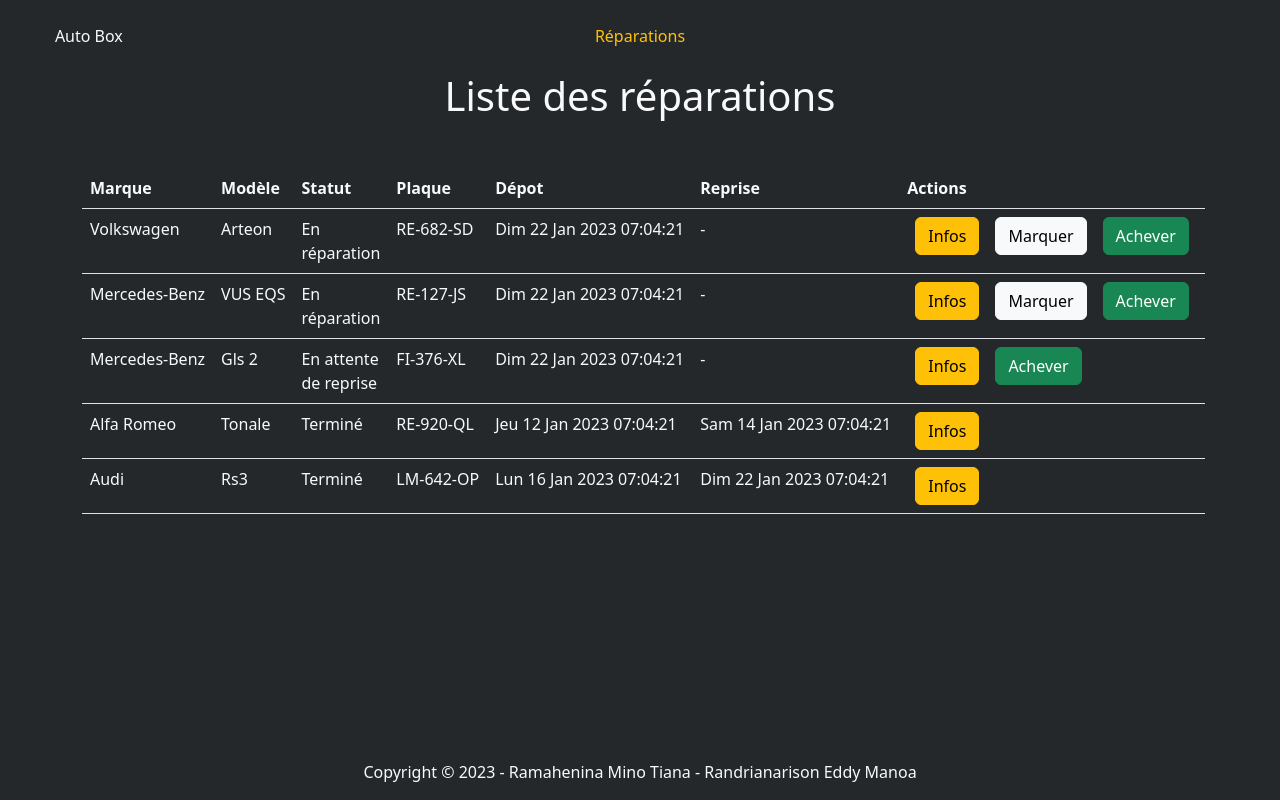
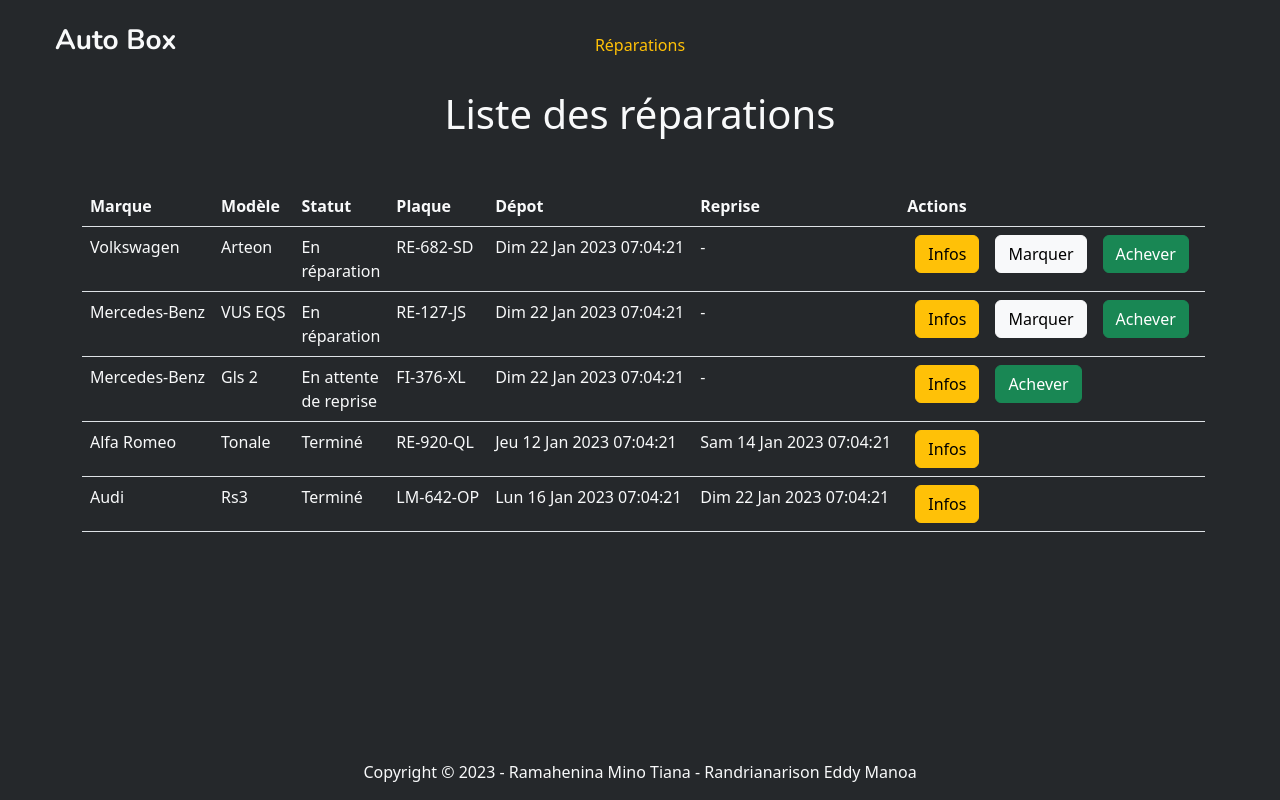
Before and after one commit to MinoTianaR/MeanProject, an Angular app in the folder frontend/: page /dashboard in a window 1280 px wide. Built offline with nearby package versions, Linux system fonts and the light colour scheme.

Commit message:
link front-back

```diff
--- a/frontend/package.json
+++ b/frontend/package.json
@@ -18,9 +18,12 @@
     "@angular/platform-browser": "^15.1.0",
     "@angular/platform-browser-dynamic": "^15.1.0",
     "@angular/router": "^15.1.0",
+    "@types/twig": "^1.12.9",
     "bootstrap": "^5.2.3",
+    "path": "^0.12.7",
     "rxjs": "~7.8.0",
     "tslib": "^2.3.0",
+    "twig": "^1.15.4",
     "zone.js": "~0.12.0"
   },
   "devDependencies": {
--- a/frontend/src/app/pages/customer-login/customer-login.component.ts
+++ b/frontend/src/app/pages/customer-login/customer-login.component.ts
@@ -1,12 +1,19 @@
+import { Component, OnInit } from '@angular/core';
 import { HttpClient } from '@angular/common/http';
-import { Component } from '@angular/core';
-
+import * as Twig from 'twig';
 
 @Component({
   selector: 'app-customer-login',
   templateUrl: './customer-login.component.html',
   styleUrls: ['./customer-login.component.css']
 })
-export class CustomerLoginComponent {
+export class CustomerLoginComponent implements OnInit {
+  constructor(private http: HttpClient) { }
+  ngOnInit() {
+    this.http.get('/userlogin-template')
+      .subscribe((twigTemplate: any) => {
+        Twig.twig({ data: twigTemplate }).render({ userlogin: '../../../../../../M1p10Mean-Eddy-Mino/views/userlogin.twig' });
+      });
+  }
 
 }
--- a/frontend/src/app/pages/manager-dashboard/manager-dashboard.component.html
+++ b/frontend/src/app/pages/manager-dashboard/manager-dashboard.component.html
@@ -1,7 +1,7 @@
 <div class="container-fluid text-light p-4">
   <div class="row">
-    <div class="col-2">
-      <a class="navbar-brand offset-2" href="#">Auto Box</a>
+    <div class="navbar-brand col-2">
+      <h3 class="offset-2 bold">Auto Box</h3>
     </div>
     <div class="col-8 d-flex justify-content-center align-items-center">
       <div class="btn-group px-5">
--- a/frontend/src/app/pages/manager-dashboard/manager-dashboard.component.ts
+++ b/frontend/src/app/pages/manager-dashboard/manager-dashboard.component.ts
@@ -1,4 +1,3 @@
-import { FooterComponent } from '../../footer/footer.component';
 import { Component } from '@angular/core';
 import { NgModule } from '@angular/core';
 
--- a/frontend/src/app/pages/manager-vouchers/manager-vouchers.component.html
+++ b/frontend/src/app/pages/manager-vouchers/manager-vouchers.component.html
@@ -1,7 +1,7 @@
 <div class="container-fluid text-light p-4">
   <div class="row">
-    <div class="col-2">
-      <a class="navbar-brand offset-2" href="#">Auto Box</a>
+    <div class="navbar-brand col-2">
+      <h3 class="offset-2 bold">Auto Box</h3>
     </div>
     <div class="col-8 d-flex justify-content-center align-items-center">
       <div class="btn-group px-5">
```
Also changed, not shown: 1 other file (tests, documents, lock files or other folders).
